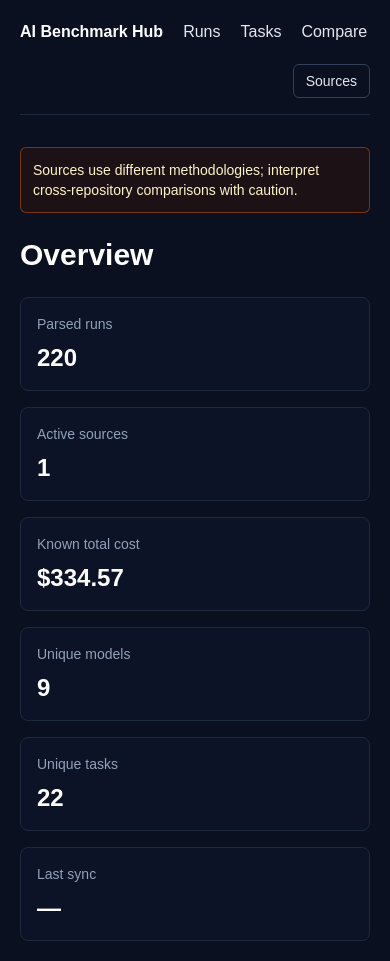
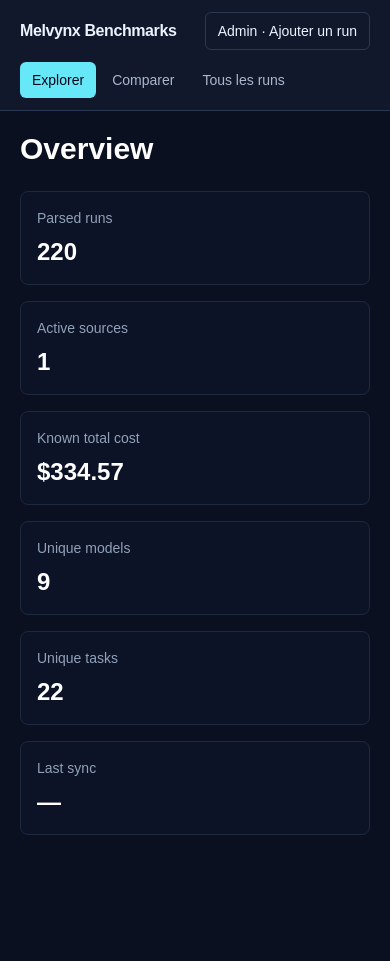
Before and after one commit to V0latix/ai-benchmark-hub, a Next.js app: page / in a window 390 px wide. After the commit the page ends 891 px from the top, so only its background shows below. Built offline with nearby package versions, Linux system fonts and the light colour scheme; no server answers.

Commit message:
feat: refresh app shell and navigation

```diff
--- a/src/app/globals.css
+++ b/src/app/globals.css
@@ -1,4 +1,41 @@
 @import "tailwindcss";
 
-:root { color-scheme: dark; }
-body { margin: 0; background: #0b1020; color: #e2e8f0; font-family: Arial, Helvetica, sans-serif; }
+:root {
+  color-scheme: dark;
+  --canvas: #0b1020;
+  --surface: #11182b;
+  --surface-raised: #19233a;
+  --border: #2b3853;
+  --text-primary: #edf3ff;
+  --text-muted: #aab7ce;
+  --accent: #67e8f9;
+  --success: #5eead4;
+  --warning: #fbbf24;
+  --danger: #fb7185;
+}
+
+* {
+  box-sizing: border-box;
+}
+
+body {
+  min-width: 320px;
+  margin: 0;
+  background: var(--canvas);
+  color: var(--text-primary);
+  font-family: Arial, Helvetica, sans-serif;
+}
+
+:focus-visible {
+  outline: 2px solid var(--accent);
+  outline-offset: 3px;
+}
+
+@media (prefers-reduced-motion: reduce) {
+  *,
+  *::before,
+  *::after {
+    scroll-behavior: auto !important;
+    transition-duration: 0.01ms !important;
+  }
+}
--- a/src/app/layout.tsx
+++ b/src/app/layout.tsx
@@ -3,10 +3,10 @@ import "./globals.css";
 import { AppShell } from "../components/app-shell";
 
 export const metadata: Metadata = {
-  title: "AI Benchmark Hub",
-  description: "Compare public AI and coding-agent benchmark runs."
+  title: "Melvynx Benchmarks",
+  description: "Explorez les tâches Melvynx et comparez les runs de modèles IA."
 };
 
 export default function RootLayout({ children }: Readonly<{ children: React.ReactNode }>) {
-  return <html lang="en"><body><AppShell>{children}</AppShell></body></html>;
+  return <html lang="fr"><body><AppShell>{children}</AppShell></body></html>;
 }
--- /dev/null
+++ b/src/components/app-nav.tsx
@@ -0,0 +1,54 @@
+"use client";
+
+import Link from "next/link";
+import { usePathname } from "next/navigation";
+
+const destinations = [
+  { href: "/", label: "Explorer" },
+  { href: "/compare", label: "Comparer" },
+  { href: "/runs", label: "Tous les runs" }
+];
+
+function isCurrentDestination(pathname: string, href: string) {
+  return href === "/" ? pathname === href : pathname === href || pathname.startsWith(`${href}/`);
+}
+
+export function AppNav() {
+  const pathname = usePathname() ?? "/";
+
+  return (
+    <header className="border-b border-[var(--border)] bg-[var(--surface)]">
+      <div className="mx-auto flex min-h-16 max-w-[1440px] flex-wrap items-center gap-x-5 gap-y-3 px-5 py-3 md:px-8">
+        <Link className="shrink-0 font-semibold tracking-tight text-[var(--text-primary)]" href="/">
+          Melvynx Benchmarks
+        </Link>
+        <nav aria-label="Navigation principale" className="order-3 flex w-full gap-1 overflow-x-auto sm:order-none sm:w-auto">
+          {destinations.map((destination) => {
+            const isCurrent = isCurrentDestination(pathname, destination.href);
+
+            return (
+              <Link
+                aria-current={isCurrent ? "page" : undefined}
+                className={`shrink-0 rounded-md px-3 py-2 text-sm font-medium transition-colors ${
+                  isCurrent
+                    ? "bg-[var(--accent)] text-slate-950"
+                    : "text-[var(--text-muted)] hover:bg-[var(--surface-raised)] hover:text-[var(--text-primary)]"
+                }`}
+                href={destination.href}
+                key={destination.href}
+              >
+                {destination.label}
+              </Link>
+            );
+          })}
+        </nav>
+        <Link
+          className="ml-auto shrink-0 rounded-md border border-[var(--border)] px-3 py-2 text-sm font-medium text-[var(--text-primary)] transition-colors hover:border-[var(--accent)] hover:text-[var(--accent)]"
+          href="/admin/import"
+        >
+          Admin · Ajouter un run
+        </Link>
+      </div>
+    </header>
+  );
+}
--- a/src/components/app-shell.tsx
+++ b/src/components/app-shell.tsx
@@ -1,6 +1,12 @@
-import Link from "next/link";
 import type { ReactNode } from "react";
 
+import { AppNav } from "./app-nav";
+
 export function AppShell({ children }: { children: ReactNode }) {
-  return <main className="mx-auto min-h-screen max-w-[1440px] p-5 md:p-8"><nav className="mb-8 flex flex-wrap items-center gap-5 border-b border-slate-800 pb-4"><Link className="font-semibold text-white" href="/">AI Benchmark Hub</Link><Link href="/runs">Runs</Link><Link href="/tasks">Tasks</Link><Link href="/compare">Compare</Link><Link className="ml-auto rounded-md border border-slate-700 px-3 py-1.5 text-sm font-medium text-slate-200 hover:border-sky-400 hover:text-sky-200" href="/sources">Sources</Link></nav><p className="mb-6 rounded-md border border-amber-700/60 bg-amber-950/30 p-3 text-sm text-amber-100">Sources use different methodologies; interpret cross-repository comparisons with caution.</p>{children}</main>;
+  return (
+    <>
+      <AppNav />
+      <main className="mx-auto min-h-[calc(100vh-4rem)] max-w-[1440px] p-5 md:p-8">{children}</main>
+    </>
+  );
 }
--- a/vitest.config.ts
+++ b/vitest.config.ts
@@ -3,6 +3,7 @@ import { defineConfig } from "vitest/config";
 export default defineConfig({
   test: {
     environment: "node",
-    include: ["tests/**/*.test.ts", "tests/**/*.test.tsx"]
+    include: ["tests/**/*.test.ts", "tests/**/*.test.tsx"],
+    setupFiles: ["./tests/setup.ts"]
   }
 });
```
Also changed, not shown: tests/setup.ts (added, +1 -0 lines), 1 other file (tests, documents, lock files or other folders).
